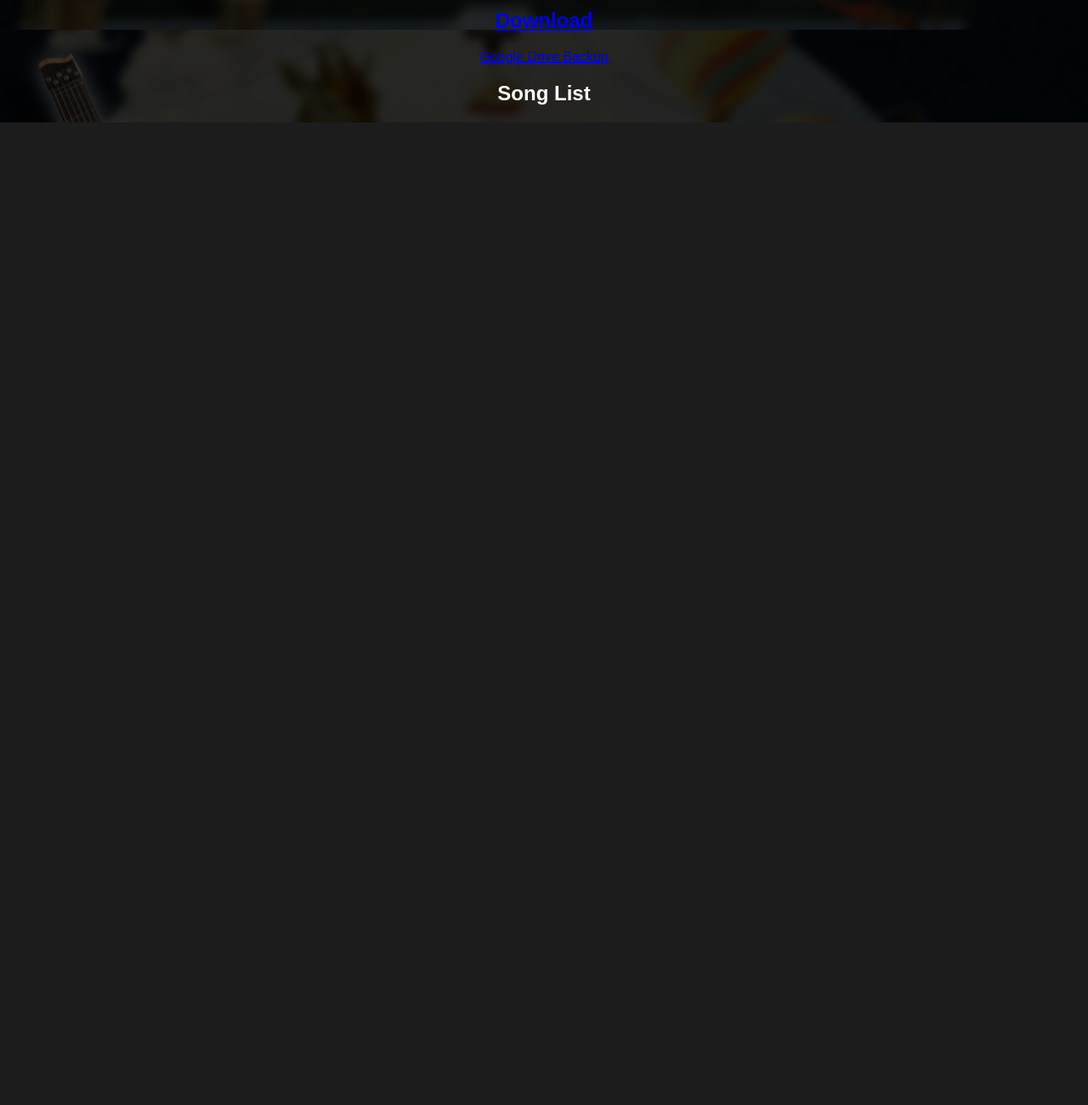
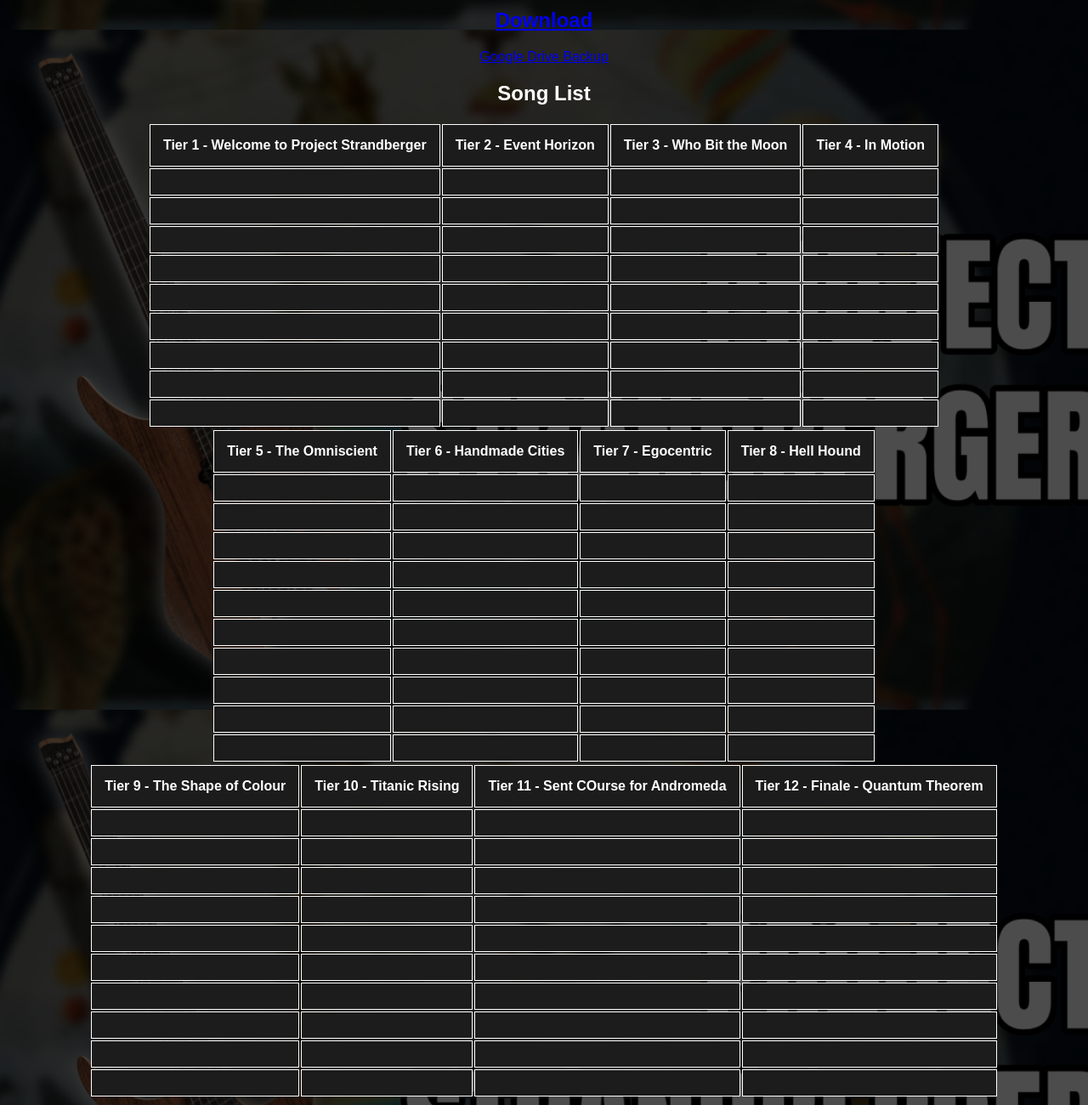
Before and after one commit to thardwardy/small-charters-united-website, a plain HTML site: page packs/projectstrandberger.html in a window 1280 px wide. Shown: the part 765-2065 px from the top of the page at 85% size. Before the commit the page ends 909 px from the top, so only its background shows below. Drawn offline with Linux system fonts and the light colour scheme.

Commit message:
Update projectstrandberger.html

```diff
--- a/packs/projectstrandberger.html
+++ b/packs/projectstrandberger.html
@@ -35,7 +35,204 @@
 			<h2><a href="link" target="_blank" rel="noopener noreferrer">Download</a></h2>
 			<p><a href="https://drive.google.com/drive/folders/1w32Xxrkfd5throinS2k-fvzZjdDxQ2F0" target="_blank" rel="noopener noreferrer">Google Drive Backup</a></p>
 			<h2>Song List</h2>
-
+			<table>
+				<tr>
+					<th>Tier 1 - Welcome to Project Strandberger</th>
+					<th>Tier 2 - Event Horizon</th>
+					<th>Tier 3 - Who Bit the Moon</th>
+					<th>Tier 4 - In Motion</th>
+				</tr>
+				<tr>
+					<td></td>
+					<td></td>
+					<td></td>
+					<td></td>
+				</tr>
+				<tr>
+					<td></td>
+					<td></td>
+					<td></td>
+					<td></td>
+				</tr>
+				<tr>
+					<td></td>
+					<td></td>
+					<td></td>
+					<td></td>
+				</tr>
+				<tr>
+					<td></td>
+					<td></td>
+					<td></td>
+					<td></td>
+				</tr>
+				<tr>
+					<td></td>
+					<td></td>
+					<td></td>
+					<td></td>
+				</tr>
+				<tr>
+					<td></td>
+					<td></td>
+					<td></td>
+					<td></td>
+				</tr>
+				<tr>
+					<td></td>
+					<td></td>
+					<td></td>
+					<td></td>
+				</tr>
+				<tr>
+					<td></td>
+					<td></td>
+					<td></td>
+					<td></td>
+				</tr>
+				<tr>
+					<td></td>
+					<td></td>
+					<td></td>
+					<td></td>
+				</tr>
+			</table>
+			<table>
+				<tr>
+					<th>Tier 5 - The Omniscient</th>
+					<th>Tier 6 - Handmade Cities</th>
+					<th>Tier 7 - Egocentric</th>
+					<th>Tier 8 - Hell Hound</th>
+				</tr>
+				<tr>
+					<td></td>
+					<td></td>
+					<td></td>
+					<td></td>
+				</tr>
+				<tr>
+					<td></td>
+					<td></td>
+					<td></td>
+					<td></td>
+				</tr>
+				<tr>
+					<td></td>
+					<td></td>
+					<td></td>
+					<td></td>
+				</tr>
+				<tr>
+					<td></td>
+					<td></td>
+					<td></td>
+					<td></td>
+				</tr>
+				<tr>
+					<td></td>
+					<td></td>
+					<td></td>
+					<td></td>
+				</tr>
+				<tr>
+					<td></td>
+					<td></td>
+					<td></td>
+					<td></td>
+				</tr>
+				<tr>
+					<td></td>
+					<td></td>
+					<td></td>
+					<td></td>
+				</tr>
+				<tr>
+					<td></td>
+					<td></td>
+					<td></td>
+					<td></td>
+				</tr>
+				<tr>
+					<td></td>
+					<td></td>
+					<td></td>
+					<td></td>
+				</tr>
+				<tr>
+					<td></td>
+					<td></td>
+					<td></td>
+					<td></td>
+				</tr>
+			</table>
+			<table>
+				<tr>
+					<th>Tier 9 - The Shape of Colour</th>
+					<th>Tier 10 - Titanic Rising</th>
+					<th>Tier 11 - Sent COurse for Andromeda</th>
+					<th>Tier 12 - Finale - Quantum Theorem</th>
+				</tr>
+				<tr>
+					<td></td>
+					<td></td>
+					<td></td>
+					<td></td>
+				</tr>
+				<tr>
+					<td></td>
+					<td></td>
+					<td></td>
+					<td></td>
+				</tr>
+				<tr>
+					<td></td>
+					<td></td>
+					<td></td>
+					<td></td>
+				</tr>
+				<tr>
+					<td></td>
+					<td></td>
+					<td></td>
+					<td></td>
+				</tr>
+				<tr>
+					<td></td>
+					<td></td>
+					<td></td>
+					<td></td>
+				</tr>
+				<tr>
+					<td></td>
+					<td></td>
+					<td></td>
+					<td></td>
+				</tr>
+				<tr>
+					<td></td>
+					<td></td>
+					<td></td>
+					<td></td>
+				</tr>
+				<tr>
+					<td></td>
+					<td></td>
+					<td></td>
+					<td></td>
+				</tr>
+				<tr>
+					<td></td>
+					<td></td>
+					<td></td>
+					<td></td>
+				</tr>
+				<tr>
+					<td></td>
+					<td></td>
+					<td></td>
+					<td></td>
+				</tr>
+			</table>
 		</div>
 
 		<script>
```
